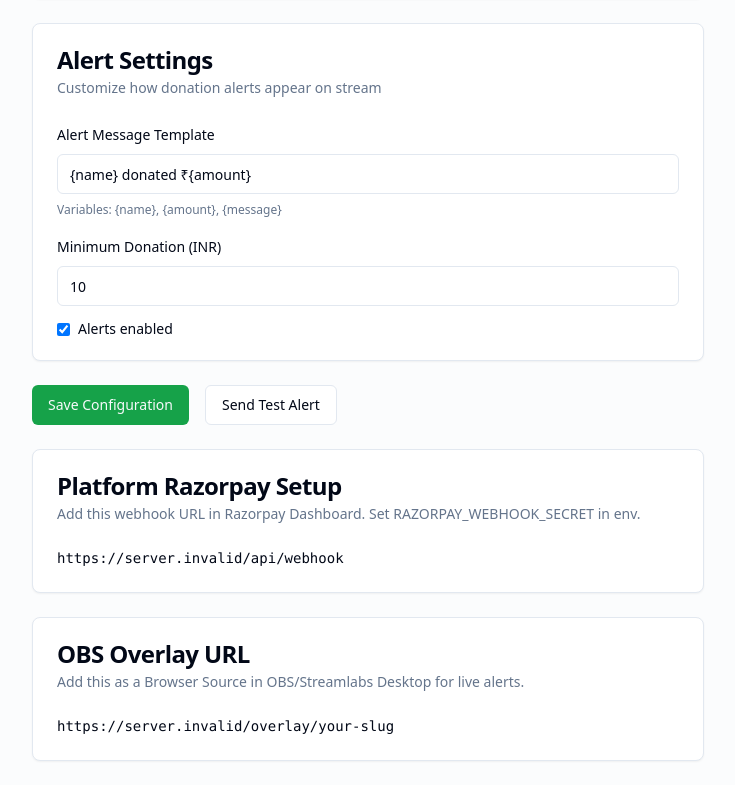
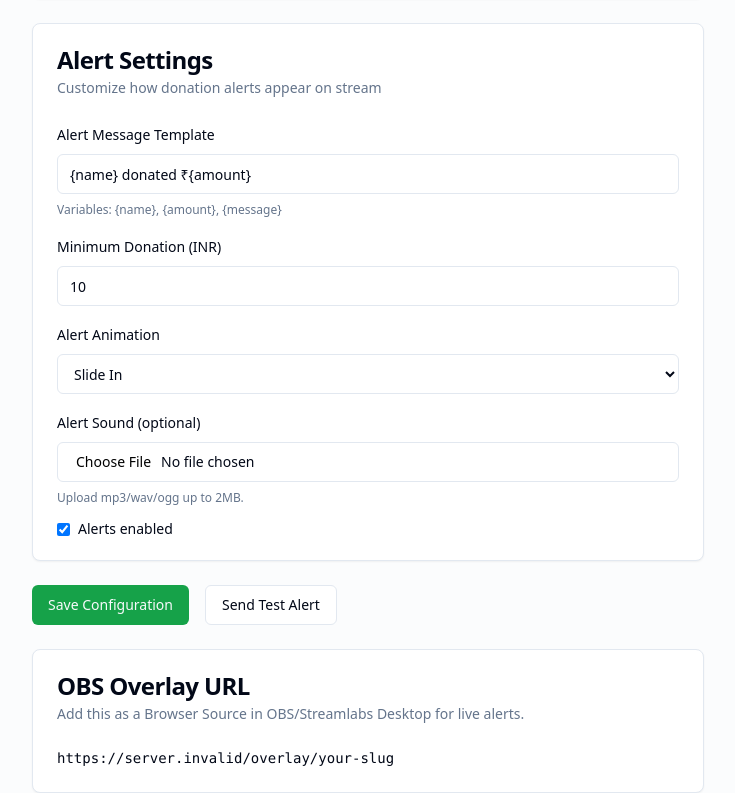
Before and after one commit to nikhilmusale70/StreamDono, a Next.js app: page /dashboard/config in a window 1280 px wide. Shown: the part 514-1307 px from the top of the page, without its empty margins (0-735 px from the left). Built offline with nearby package versions, Linux system fonts and the light colour scheme; no server answers; the database is empty; sample sign-in values are in the browser's storage.

Commit message:
enchanced changes for overlay

```diff
--- a/src/app/api/config/route.ts
+++ b/src/app/api/config/route.ts
@@ -2,14 +2,14 @@ import { NextResponse } from "next/server"
 import { getServerSession } from "next-auth"
 import { authOptions } from "@/lib/auth"
 import { prisma } from "@/lib/prisma"
-import { encrypt } from "@/lib/crypto"
 import { z } from "zod"
 
 const configSchema = z.object({
-  streamlabsToken: z.string().optional(),
   donateSlug: z.string().min(1).max(50).regex(/^[a-z0-9-_]+$/, "Use only lowercase letters, numbers, hyphens"),
   minDonationAmount: z.number().min(0).max(100000).optional(),
   alertMessageTemplate: z.string().max(500).optional(),
+  overlayAnimation: z.enum(["slide", "pop", "bounce"]).optional(),
+  overlaySoundUrl: z.string().max(1200000).nullable().optional(),
   isActive: z.boolean().optional(),
 })
 
@@ -31,10 +31,11 @@ export async function GET() {
   return NextResponse.json({
     config: {
       id: config.id,
-      streamlabsTokenSet: !!config.streamlabsToken,
       donateSlug: config.donateSlug,
       minDonationAmount: config.minDonationAmount,
       alertMessageTemplate: config.alertMessageTemplate,
+      overlayAnimation: config.overlayAnimation,
+      overlaySoundUrl: config.overlaySoundUrl,
       isActive: config.isActive,
     },
   })
@@ -79,30 +80,28 @@ export async function POST(req: Request) {
       donateSlug,
       minDonationAmount: data.minDonationAmount ?? existing?.minDonationAmount ?? 10,
       alertMessageTemplate: data.alertMessageTemplate ?? existing?.alertMessageTemplate ?? "{name} donated ₹{amount}",
+      overlayAnimation: data.overlayAnimation ?? existing?.overlayAnimation ?? "slide",
+      overlaySoundUrl: data.overlaySoundUrl !== undefined ? data.overlaySoundUrl : (existing?.overlaySoundUrl ?? null),
       isActive: data.isActive ?? existing?.isActive ?? true,
-    }
-
-    if (data.streamlabsToken !== undefined) {
-      updateData.streamlabsToken = data.streamlabsToken
-        ? encrypt(data.streamlabsToken)
-        : null
     }
 
     const config = await prisma.streamerConfig.upsert({
       where: { userId: session.user.id },
       create: {
         userId: session.user.id,
-        streamlabsToken: updateData.streamlabsToken ? (updateData.streamlabsToken as string) : null,
         donateSlug: updateData.donateSlug as string,
         minDonationAmount: updateData.minDonationAmount as number,
         alertMessageTemplate: updateData.alertMessageTemplate as string,
+        overlayAnimation: updateData.overlayAnimation as string,
+        overlaySoundUrl: updateData.overlaySoundUrl as string | null,
         isActive: updateData.isActive as boolean,
       },
       update: {
-        ...(updateData.streamlabsToken !== undefined && { streamlabsToken: (updateData.streamlabsToken as string) || null }),
         donateSlug: updateData.donateSlug as string,
         minDonationAmount: updateData.minDonationAmount as number,
         alertMessageTemplate: updateData.alertMessageTemplate as string,
+        overlayAnimation: updateData.overlayAnimation as string,
+        overlaySoundUrl: updateData.overlaySoundUrl as string | null,
         isActive: updateData.isActive as boolean,
       },
     })
@@ -110,10 +109,11 @@ export async function POST(req: Request) {
     return NextResponse.json({
       config: {
         id: config.id,
-        streamlabsTokenSet: !!config.streamlabsToken,
         donateSlug: config.donateSlug,
         minDonationAmount: config.minDonationAmount,
         alertMessageTemplate: config.alertMessageTemplate,
+        overlayAnimation: config.overlayAnimation,
+        overlaySoundUrl: config.overlaySoundUrl,
         isActive: config.isActive,
       },
     })
--- a/src/app/api/overlay/events/route.ts
+++ b/src/app/api/overlay/events/route.ts
@@ -24,14 +24,26 @@ export async function GET(req: NextRequest) {
 
   const config = await prisma.streamerConfig.findUnique({
     where: { donateSlug: slug },
-    select: { userId: true, minDonationAmount: true, isActive: true },
+    select: {
+      userId: true,
+      minDonationAmount: true,
+      isActive: true,
+      overlayAnimation: true,
+      overlaySoundUrl: true,
+    },
   })
   if (!config) {
     return NextResponse.json({ error: "Not found" }, { status: 404 })
   }
 
   if (!config.isActive) {
-    return NextResponse.json({ events: [] })
+    return NextResponse.json({
+      events: [],
+      settings: {
+        animation: config.overlayAnimation ?? "slide",
+        soundUrl: config.overlaySoundUrl ?? null,
+      },
+    })
   }
 
   const minAmountPaise = config.minDonationAmount * 100
@@ -77,5 +89,11 @@ export async function GET(req: NextRequest) {
     (a, b) => a.createdAtMs - b.createdAtMs
   )
 
-  return NextResponse.json({ events })
+  return NextResponse.json({
+    events,
+    settings: {
+      animation: config.overlayAnimation ?? "slide",
+      soundUrl: config.overlaySoundUrl ?? null,
+    },
+  })
 }
--- a/src/app/dashboard/config/page.tsx
+++ b/src/app/dashboard/config/page.tsx
@@ -17,7 +17,6 @@ export default async function ConfigPage() {
   const donateUrl = config
     ? `${baseUrl}/donate/${config.donateSlug}`
     : `${baseUrl}/donate/`
-  const webhookUrl = `${baseUrl}/api/webhook`
   const overlayUrl = config
     ? `${baseUrl}/overlay/${config.donateSlug}`
     : `${baseUrl}/overlay/your-slug`
@@ -38,24 +37,14 @@ export default async function ConfigPage() {
                 donateSlug: config.donateSlug,
                 minDonationAmount: config.minDonationAmount,
                 alertMessageTemplate: config.alertMessageTemplate,
+                overlayAnimation: (config.overlayAnimation as "slide" | "pop" | "bounce") ?? "slide",
+                overlaySoundUrl: config.overlaySoundUrl,
                 isActive: config.isActive,
               }
             : null
         }
         donateUrl={donateUrl}
       />
-
-      <Card>
-        <CardHeader>
-          <CardTitle>Platform Razorpay Setup</CardTitle>
-          <CardDescription>
-            Add this webhook URL in Razorpay Dashboard. Set RAZORPAY_WEBHOOK_SECRET in env.
-          </CardDescription>
-        </CardHeader>
-        <CardContent>
-          <p className="font-mono text-sm break-all">{webhookUrl}</p>
-        </CardContent>
-      </Card>
 
       <Card>
         <CardHeader>
--- a/src/app/overlay/[slug]/OverlayClient.tsx
+++ b/src/app/overlay/[slug]/OverlayClient.tsx
@@ -11,6 +11,11 @@ type OverlayEvent = {
   isTest: boolean
 }
 
+type OverlaySettings = {
+  animation: "slide" | "pop" | "bounce"
+  soundUrl: string | null
+}
+
 function formatAmount(paise: number) {
   return `₹${(paise / 100).toLocaleString("en-IN")}`
 }
@@ -19,8 +24,25 @@ export default function OverlayClient({ slug }: { slug: string }) {
   const [queue, setQueue] = useState<OverlayEvent[]>([])
   const [current, setCurrent] = useState<OverlayEvent | null>(null)
   const [visible, setVisible] = useState(false)
+  const [settings, setSettings] = useState<OverlaySettings>({
+    animation: "slide",
+    soundUrl: null,
+  })
   const afterRef = useRef<number>(Date.now())
   const busyRef = useRef(false)
+  const audioRef = useRef<HTMLAudioElement | null>(null)
+
+  useEffect(() => {
+    // Force transparent page in browser sources.
+    document.documentElement.style.background = "transparent"
+    document.body.style.background = "transparent"
+    document.body.style.margin = "0"
+    return () => {
+      document.documentElement.style.background = ""
+      document.body.style.background = ""
+      document.body.style.margin = ""
+    }
+  }, [])
 
   useEffect(() => {
     let cancelled = false
@@ -32,8 +54,17 @@ export default function OverlayClient({ slug }: { slug: string }) {
           { cache: "no-store" }
         )
         if (!res.ok) return
-        const data = (await res.json()) as { events?: OverlayEvent[] }
+        const data = (await res.json()) as {
+          events?: OverlayEvent[]
+          settings?: OverlaySettings
+        }
         const events = data.events ?? []
+        if (data.settings) {
+          setSettings({
+            animation: data.settings.animation ?? "slide",
+            soundUrl: data.settings.soundUrl ?? null,
+          })
+        }
         if (events.length > 0 && !cancelled) {
           setQueue((prev) => [...prev, ...events])
           afterRef.current = Math.max(
@@ -62,6 +93,13 @@ export default function OverlayClient({ slug }: { slug: string }) {
     setCurrent(next)
     setVisible(true)
 
+    if (settings.soundUrl) {
+      const audio = new Audio(settings.soundUrl)
+      audio.volume = 0.8
+      audioRef.current = audio
+      void audio.play().catch(() => {})
+    }
+
     const hideTimer = setTimeout(() => setVisible(false), 5000)
     const clearTimer = setTimeout(() => {
       setCurrent(null)
@@ -71,15 +109,21 @@ export default function OverlayClient({ slug }: { slug: string }) {
     return () => {
       clearTimeout(hideTimer)
       clearTimeout(clearTimer)
+      audioRef.current?.pause()
     }
-  }, [queue, current])
+  }, [queue, current, settings.soundUrl])
+
+  const animationClass = (() => {
+    if (!visible) return "opacity-0 translate-y-[-20px] scale-95"
+    if (settings.animation === "pop") return "opacity-100 translate-y-0 scale-100"
+    if (settings.animation === "bounce") return "opacity-100 translate-y-0 scale-100 animate-bounce"
+    return "opacity-100 translate-y-0 scale-100"
+  })()
 
   return (
-    <div className="w-screen h-screen bg-transparent overflow-hidden relative">
+    <div className="w-screen h-screen overflow-hidden relative" style={{ background: "transparent" }}>
       <div
-        className={`absolute left-1/2 -translate-x-1/2 transition-all duration-500 ${
-          visible ? "top-10 opacity-100" : "top-0 opacity-0"
-        }`}
+        className={`absolute left-1/2 -translate-x-1/2 top-10 transition-all duration-500 ${animationClass}`}
       >
         {current && (
           <div className="min-w-[560px] max-w-[860px] rounded-2xl border border-emerald-300/60 bg-slate-900/95 shadow-2xl backdrop-blur px-8 py-6">
--- a/src/components/ConfigForm.tsx
+++ b/src/components/ConfigForm.tsx
@@ -18,6 +18,8 @@ interface ConfigFormProps {
     donateSlug: string
     minDonationAmount: number
     alertMessageTemplate: string
+    overlayAnimation: "slide" | "pop" | "bounce"
+    overlaySoundUrl: string | null
     isActive: boolean
   } | null
   donateUrl: string
@@ -37,6 +39,13 @@ export function ConfigForm({ initialConfig, donateUrl }: ConfigFormProps) {
   const [alertMessageTemplate, setAlertMessageTemplate] = useState(
     initialConfig?.alertMessageTemplate ?? "{name} donated ₹{amount}"
   )
+  const [overlayAnimation, setOverlayAnimation] = useState<"slide" | "pop" | "bounce">(
+    initialConfig?.overlayAnimation ?? "slide"
+  )
+  const [overlaySoundUrl, setOverlaySoundUrl] = useState<string | null>(
+    initialConfig?.overlaySoundUrl ?? null
+  )
+  const [uploadingSound, setUploadingSound] = useState(false)
   const [isActive, setIsActive] = useState(initialConfig?.isActive ?? true)
 
   async function handleSubmit(e: React.FormEvent) {
@@ -52,6 +61,8 @@ export function ConfigForm({ initialConfig, donateUrl }: ConfigFormProps) {
           donateSlug: donateSlug || undefined,
           minDonationAmount,
           alertMessageTemplate,
+          overlayAnimation,
+          overlaySoundUrl,
           isActive,
         }),
       })
@@ -67,6 +78,30 @@ export function ConfigForm({ initialConfig, donateUrl }: ConfigFormProps) {
     } finally {
       setLoading(false)
     }
+  }
+
+  async function handleSoundUpload(file: File) {
+    if (!file.type.startsWith("audio/")) {
+      setError("Please upload an audio file (mp3/wav/ogg).")
+      return
+    }
+    if (file.size > 2 * 1024 * 1024) {
+      setError("Audio file must be 2MB or smaller.")
+      return
+    }
+    setUploadingSound(true)
+    setError("")
+    const reader = new FileReader()
+    reader.onload = () => {
+      setOverlaySoundUrl(typeof reader.result === "string" ? reader.result : null)
+      setUploadingSound(false)
+      setSuccess("Sound selected. Click Save Configuration to apply.")
+    }
+    reader.onerror = () => {
+      setUploadingSound(false)
+      setError("Failed to read audio file")
+    }
+    reader.readAsDataURL(file)
   }
 
   async function handleTestAlert() {
@@ -173,6 +208,48 @@ export function ConfigForm({ initialConfig, donateUrl }: ConfigFormProps) {
               onChange={(e) => setMinDonationAmount(parseInt(e.target.value) || 0)}
             />
           </div>
+          <div className="space-y-2">
+            <Label htmlFor="animation">Alert Animation</Label>
+            <select
+              id="animation"
+              value={overlayAnimation}
+              onChange={(e) => setOverlayAnimation(e.target.value as "slide" | "pop" | "bounce")}
+              className="h-10 w-full rounded-md border border-input bg-background px-3 text-sm"
+            >
+              <option value="slide">Slide In</option>
+              <option value="pop">Pop In</option>
+              <option value="bounce">Bounce</option>
+            </select>
+          </div>
+          <div className="space-y-2">
+            <Label htmlFor="soundUpload">Alert Sound (optional)</Label>
+            <Input
+              id="soundUpload"
+              type="file"
+              accept="audio/*"
+              onChange={(e) => {
+                const file = e.target.files?.[0]
+                if (file) void handleSoundUpload(file)
+              }}
+              disabled={uploadingSound}
+            />
+            <p className="text-xs text-muted-foreground">
+              Upload mp3/wav/ogg up to 2MB.
+            </p>
+            {overlaySoundUrl ? (
+              <div className="flex items-center gap-2">
+                <audio src={overlaySoundUrl} controls className="h-10" />
+                <Button
+                  type="button"
+                  variant="outline"
+                  size="sm"
+                  onClick={() => setOverlaySoundUrl(null)}
+                >
+                  Remove Sound
+                </Button>
+              </div>
+            ) : null}
+          </div>
           <div className="flex items-center gap-2">
             <input
               type="checkbox"
```
Also changed, not shown: 1 other file (tests, documents, lock files or other folders).
